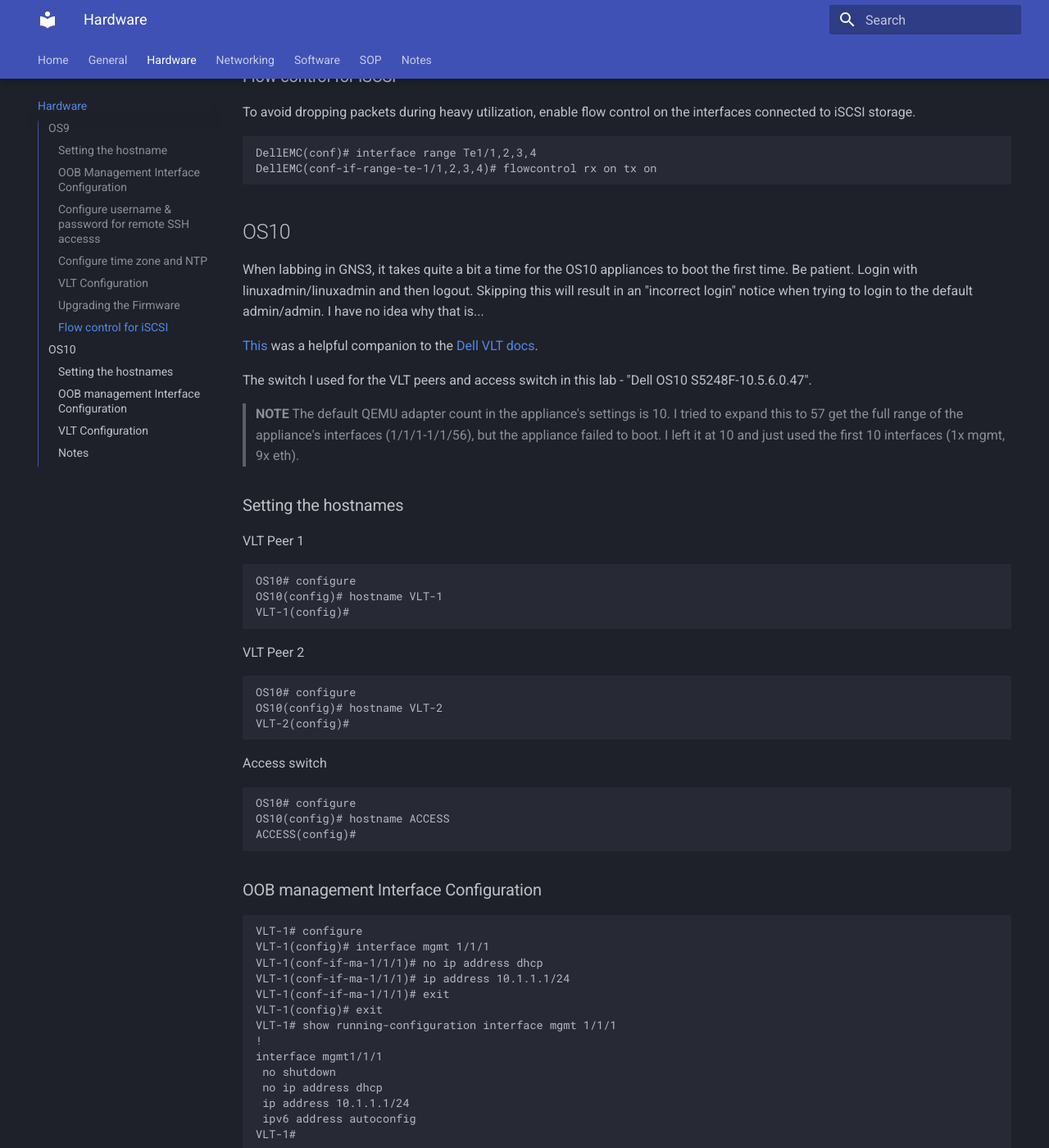
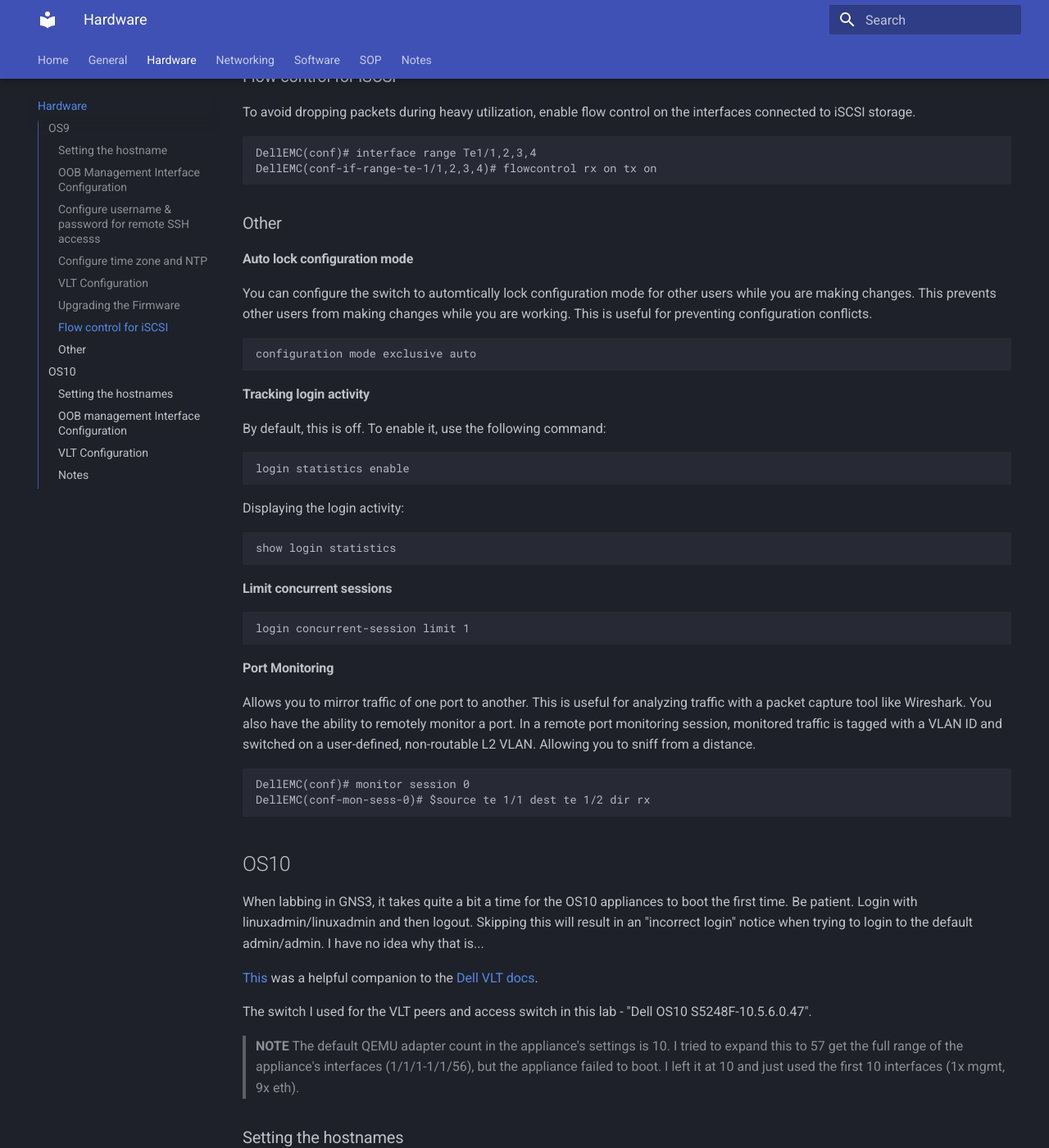
Before and after one commit to rmscode/binary-garden, an MkDocs documentation site: the page built from docs/hardware/hardware.md, in a window 1280 px wide and 1400 px high, scrolled down 3576 px. Shown: the whole window at 82% size. Built offline with MkDocs 1.6.1 and Material for MkDocs 9.7.7, drawn with Linux system fonts in a browser that asks for light colours.

Commit message:
Update hardware.md

````diff
--- a/docs/hardware/hardware.md
+++ b/docs/hardware/hardware.md
@@ -167,6 +167,45 @@
 ```shell
 DellEMC(conf)# interface range Te1/1,2,3,4
 DellEMC(conf-if-range-te-1/1,2,3,4)# flowcontrol rx on tx on
+```
+
+### Other
+
+#### Auto lock configuration mode
+
+You can configure the switch to automtically lock configuration mode for other users while you are making changes. This prevents other users from making changes while you are working. This is useful for preventing configuration conflicts.
+
+```shell
+configuration mode exclusive auto
+```
+
+#### Tracking login activity
+
+By default, this is off. To enable it, use the following command:
+
+```shell
+login statistics enable
+```
+
+Displaying the login activity:
+
+```shell
+show login statistics
+```
+
+#### Limit concurrent sessions
+
+```shell
+login concurrent-session limit 1
+```
+
+#### Port Monitoring
+
+Allows you to mirror traffic of one port to another. This is useful for analyzing traffic with a packet capture tool like Wireshark. You also have the ability to remotely monitor a port. In a remote port monitoring session, monitored traffic is tagged with a VLAN ID and switched on a user-defined, non-routable L2 VLAN. Allowing you to sniff from a distance.
+
+```shell
+DellEMC(conf)# monitor session 0
+DellEMC(conf-mon-sess-0)# $source te 1/1 dest te 1/2 dir rx
 ```
 
 ## OS10
````
